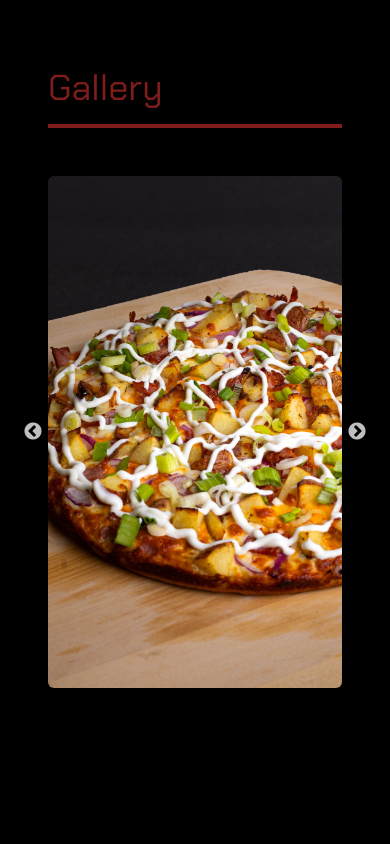
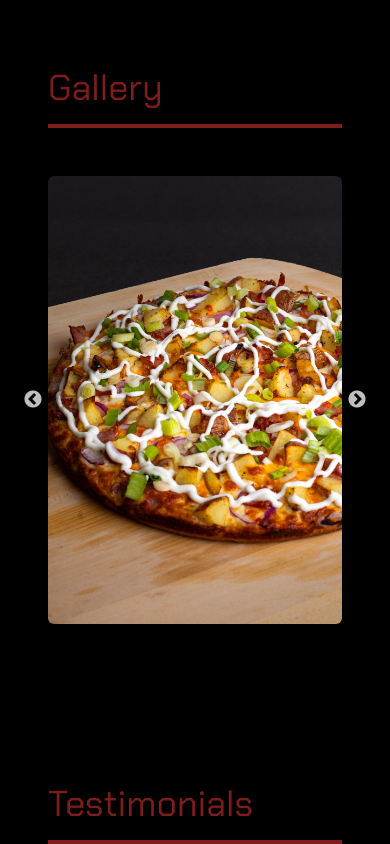
Before and after one commit to harjot85/best-bite, a React (Vite) app: page / in a window 390 px wide. Shown: the part 3440-4284 px from the top of the page. Built offline with nearby package versions, Linux system fonts and the light colour scheme.

Commit message:
Remove classes which were causing the height issue

```diff
--- a/src/pages/gallery-page.tsx
+++ b/src/pages/gallery-page.tsx
@@ -26,7 +26,7 @@ const GalleryPage = () => {
       <div className="text-4xl">
         <p className="text-red-900 mb-4">Gallery</p>
         <RedBar height="h-1" />
-        <div className="py-12 text-lg lg:text-xl min-h-[50rem]">
+        <div className="py-12 text-lg lg:text-xl ">
           <Slider {...sliderSettings}>
             {images.map((image, i) => {
               return (
@@ -34,7 +34,7 @@ const GalleryPage = () => {
                   key={i}
                   src={image}
                   alt=""
-                  className="w-full object-cover rounded-md shadow-sm sm:rounded-lg min-h-[32rem] lg:min-h-[50rem]"
+                  className="w-full object-cover rounded-md shadow-sm sm:rounded-lg min-h-[28rem] lg:min-h-[50rem]"
                 />
               );
             })}
```
